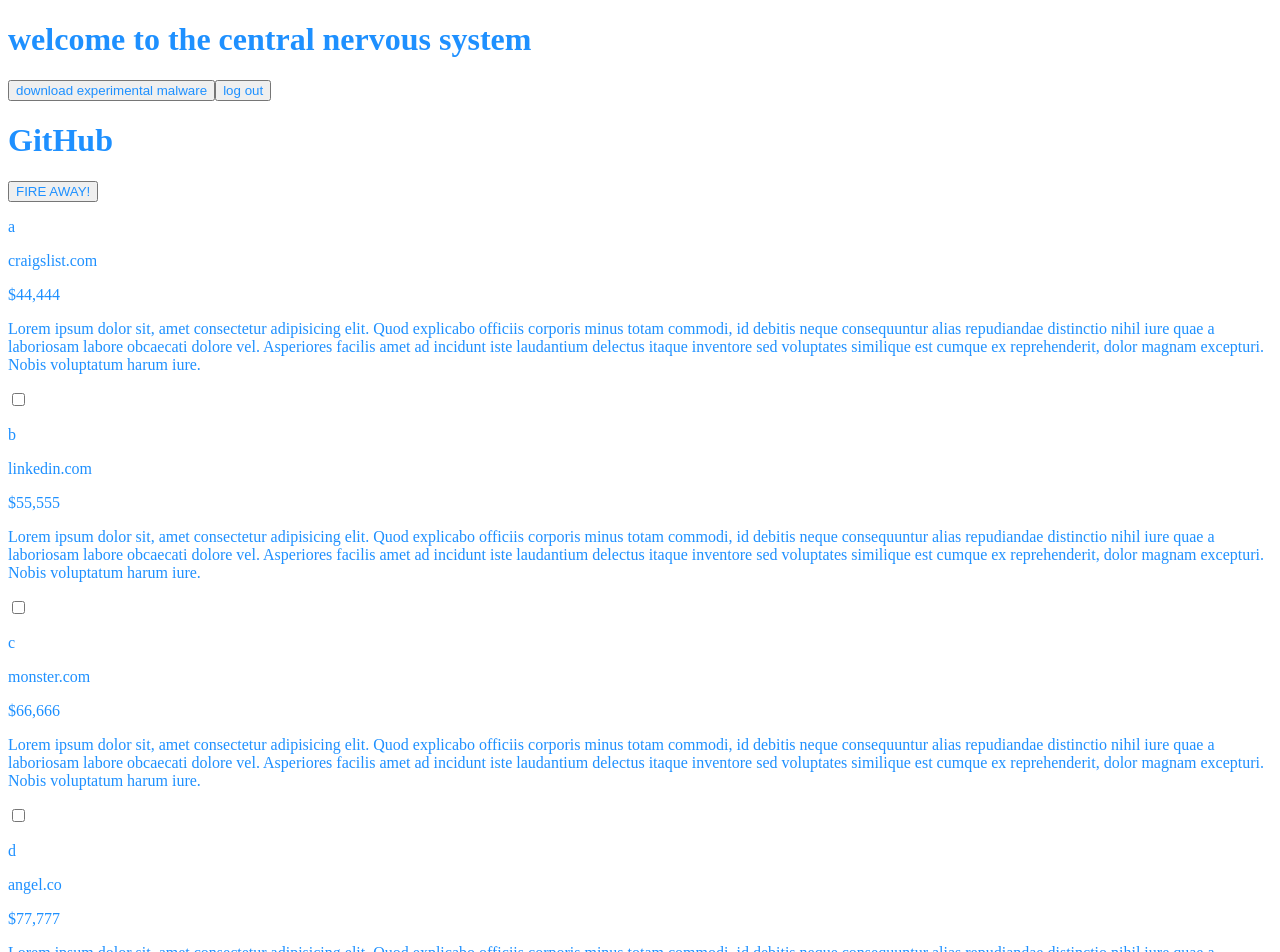
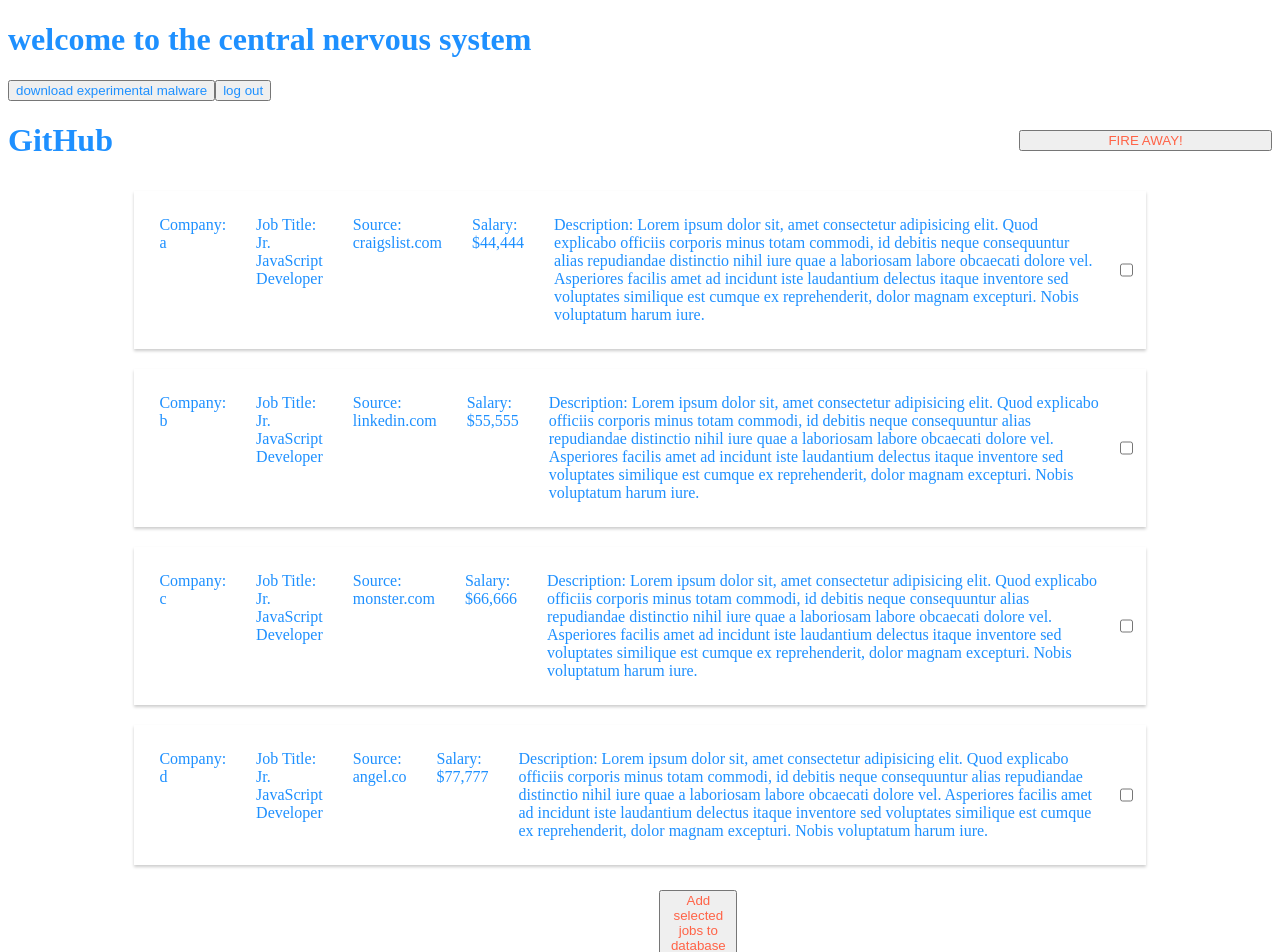
Before and after one commit to JS-Jr-Dev-Job-Board/admin-app, a React (Vite) app: page / in a window 1280 px wide. Shown: the top 952 px of the page. Built offline with nearby package versions, Linux system fonts and the light colour scheme; no server answers.

Commit message:
created card for each result of crawl/api call

```diff
--- a/src/components/EndpointPage/EndpointPage.js
+++ b/src/components/EndpointPage/EndpointPage.js
@@ -1,6 +1,6 @@
-import React, {useState} from "react";
+import React, { useState } from "react";
 import PotentialJob from "./PotentialJob/PotentialJob";
-import {v4 as uuidv4} from 'uuid';
+import { v4 as uuidv4 } from "uuid";
 
 const dummydata = [
   {
@@ -9,6 +9,7 @@
     source: "craigslist.com",
     description:
       "Lorem ipsum dolor sit, amet consectetur adipisicing elit. Quod explicabo officiis corporis minus totam commodi, id debitis neque consequuntur alias repudiandae distinctio nihil iure quae a laboriosam labore obcaecati dolore vel. Asperiores facilis amet ad incidunt iste laudantium delectus itaque inventore sed voluptates similique est cumque ex reprehenderit, dolor magnam excepturi. Nobis voluptatum harum iure.",
+    title: "Jr. JavaScript Developer",
   },
   {
     company: "b",
@@ -16,6 +17,7 @@
     source: "linkedin.com",
     description:
       "Lorem ipsum dolor sit, amet consectetur adipisicing elit. Quod explicabo officiis corporis minus totam commodi, id debitis neque consequuntur alias repudiandae distinctio nihil iure quae a laboriosam labore obcaecati dolore vel. Asperiores facilis amet ad incidunt iste laudantium delectus itaque inventore sed voluptates similique est cumque ex reprehenderit, dolor magnam excepturi. Nobis voluptatum harum iure.",
+    title: "Jr. JavaScript Developer",
   },
   {
     company: "c",
@@ -23,6 +25,7 @@
     source: "monster.com",
     description:
       "Lorem ipsum dolor sit, amet consectetur adipisicing elit. Quod explicabo officiis corporis minus totam commodi, id debitis neque consequuntur alias repudiandae distinctio nihil iure quae a laboriosam labore obcaecati dolore vel. Asperiores facilis amet ad incidunt iste laudantium delectus itaque inventore sed voluptates similique est cumque ex reprehenderit, dolor magnam excepturi. Nobis voluptatum harum iure.",
+    title: "Jr. JavaScript Developer",
   },
   {
     company: "d",
@@ -30,29 +33,51 @@
     source: "angel.co",
     description:
       "Lorem ipsum dolor sit, amet consectetur adipisicing elit. Quod explicabo officiis corporis minus totam commodi, id debitis neque consequuntur alias repudiandae distinctio nihil iure quae a laboriosam labore obcaecati dolore vel. Asperiores facilis amet ad incidunt iste laudantium delectus itaque inventore sed voluptates similique est cumque ex reprehenderit, dolor magnam excepturi. Nobis voluptatum harum iure.",
+    title: "Jr. JavaScript Developer",
   },
 ];
 
 const EndpointPage = (props) => {
-  const [selectedListings, setSelectedListings] = useState();
+  const [selectedListings, setSelectedListings] = useState({});
+  console.log(selectedListings);
 
   const selectedJobHandler = (e) => {
+    setSelectedListings({ ...selectedListings, [e.target.id]: "approved" });
+    console.log(e.target);
+  };
 
-  }
+  const submitHandler = (e) => {
+    e.preventDefault();
+    alert("You have selected the following jobs:", selectedListings);
+  };
 
   const potentialJobs = dummydata.map((job) => {
-    return <PotentialJob data={job} key={uuidv4()}/>;
+    return (
+      <PotentialJob
+        data={job}
+        key={uuidv4()}
+        id={job.company}
+        onChange={selectedJobHandler}
+        checked={false}
+      />
+    );
   });
-
 
   return (
     <div>
-      <div className="top">
+      <div className="EndpointPageTop">
         <h1>GitHub</h1> {/*props.site*/}
-        <button>FIRE AWAY!</button>
+        <button className="EndpointPageFireBtn">FIRE AWAY!</button>
       </div>
-      <div className="potentialListings"></div>
-      {potentialJobs}
+      <form className="EndpointPagePotentialListings" onSubmit={submitHandler}>
+        {potentialJobs}
+
+        <div className="EndpointPageFooter">
+          <button className="EndpointPageSubmitBtn" >
+            Add selected jobs to database
+          </button>
+        </div>
+      </form>
     </div>
   );
 };
--- a/src/components/EndpointPage/PotentialJob/PotentialJob.js
+++ b/src/components/EndpointPage/PotentialJob/PotentialJob.js
@@ -1,15 +1,16 @@
 import React from 'react';
 
 const PotentialJob = props => {
-  const {company, salary, description, source} = props.data;
+  const {company, salary, description, source, title} = props.data;
 console.log(props.asdf)
   return(
-    <div>
-      <p>{company}</p>
-      <p>{source}</p>
-      <p>{salary}</p>
-      <p>{description}</p>
-      <input type="checkbox" name="approve" id="approve"/>
+    <div className='PotentialJobCard'>
+      <p>Company: {company}</p>
+      <p>Job Title: {title}</p>
+      <p>Source: {source}</p>
+      <p>Salary: {salary}</p>
+      <p>Description: {description}</p>
+      <input type="checkbox" name="approve" id={props.id} onChange={props.onChange} checked={props.checked}/>
     </div>
   )
 }
--- a/src/styles.scss
+++ b/src/styles.scss
@@ -2,3 +2,45 @@
   box-sizing: border-box;
   color: dodgerblue;
 }
+
+.PotentialJobCard{
+  box-sizing: border-box;
+  box-shadow: 0 2px 3px #ccc;
+  margin: 10px;
+  padding: 10px;
+  width: 80%;
+  display: flex;
+}
+
+.PotentialJobCard p{
+  margin: 15px;
+}
+
+.EndpointPageTop{
+  display: flex;
+  justify-content: space-between;
+  align-items: center;
+}
+.EndpointPageFireBtn{
+  color: tomato;
+  width: 20%;
+  height: 50%;
+}
+
+.EndpointPagePotentialListings{
+  display: flex;
+  flex-direction: column;
+  align-items: center;
+}
+
+.EndpointPageFooter{
+  padding: 5px;
+  margin: 10px;
+  display: flex;
+  justify-content: flex-end;
+}
+
+.EndpointPageSubmitBtn {
+  width: 40%;
+  color: tomato;
+}
```
